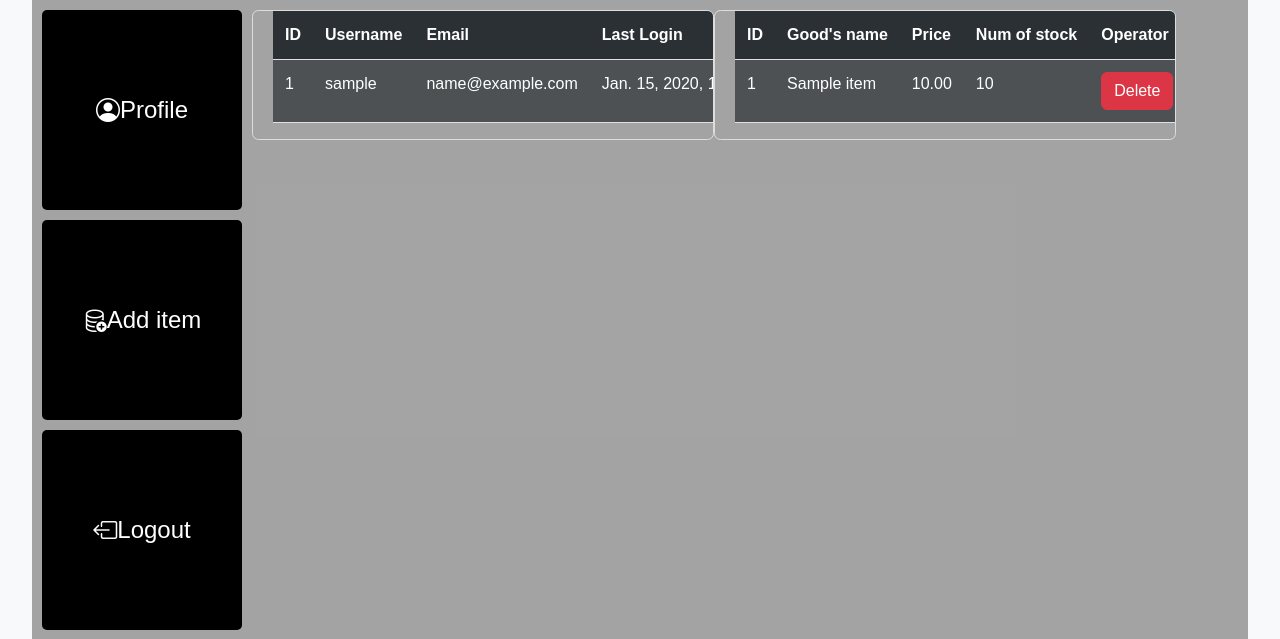
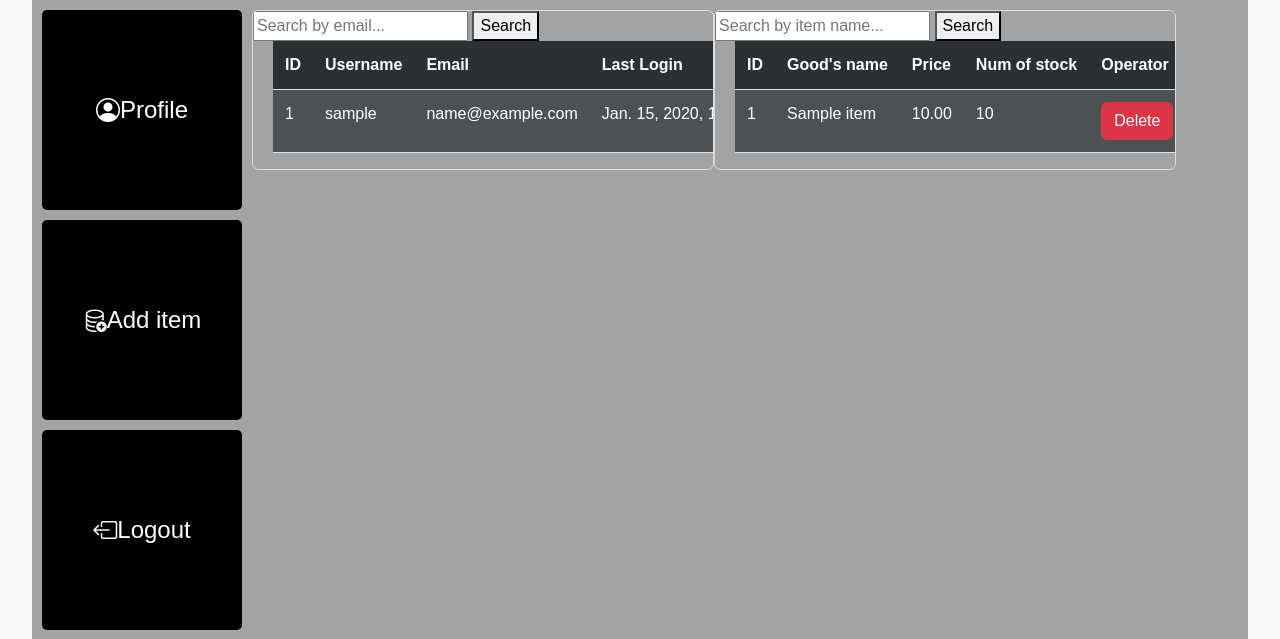
Before and after one commit to Zckevin420/tango_with_django_project, a Django app: page /manager/ in a window 1280 px wide. Shown: the part 72-711 px from the top of the page. Run offline with Django 3.2, Linux system fonts and the light colour scheme; a user stored in the database is signed in; tables that the repository leaves empty hold one stand-in row (values such as "Sample post").

Commit message:
home and manager have been updated (already complete)

```diff
--- a/apptest/static/js/my.js
+++ b/apptest/static/js/my.js
@@ -344,8 +344,6 @@ document.body.addEventListener('click', function(event) {
 });
 
 
-
-
 function updateCartModal() {
     console.log('Updating cart modal...');
     fetch('/cartItems/', {
@@ -362,7 +360,7 @@ function updateCartModal() {
         data.items.forEach(item => {
             // 创建卡片元素
             let card = document.createElement('div');
-            card.className = 'card mb-3'; // 假设使用 Bootstrap 的卡片类
+            card.className = 'card mb-3'; // 使用 Bootstrap 的卡片类
             card.innerHTML = `
                 <div class="card-body">
                     <h5 class="card-title">${item.itemname}</h5>
@@ -381,3 +379,71 @@ function updateCartModal() {
         console.error('Error fetching cart items:', error);
     });
 }
+
+
+document.getElementById('payAll').addEventListener('click', function() {
+    console.log('in the js');
+    fetch('/payCart/', {
+        method: 'POST',
+        headers: {
+            'X-CSRFToken': csrftoken,
+        },
+    })
+    .then(response => response.json())
+    .then(data => {
+        if (data.error) {
+            alert(data.error);  // 显示错误信息
+        } else {
+            alert('Payment completed successfully');
+            window.location.reload()
+            // 可以选择刷新页面或更新特定的页面元素以反映新的钱包余额和购物车状态
+        }
+    })
+    .catch(error => {
+        console.error('Error:', error);
+    });
+});
+
+
+function searchUser() {
+    var input, filter, table, tr, td, i, txtValue;
+    input = document.getElementById("userSearchBox");
+    filter = input.value.toUpperCase();
+    table = document.getElementById("userstable");
+    tr = table.getElementsByTagName("tr");
+
+    // 遍历所有表格行，隐藏不匹配的行
+    for (i = 0; i < tr.length; i++) {
+        td = tr[i].getElementsByTagName("td")[2]; // 选择包含 email 的列
+        if (td) {
+            txtValue = td.textContent || td.innerText;
+            if (txtValue.toUpperCase().indexOf(filter) > -1) {
+                tr[i].style.display = "";
+            } else {
+                tr[i].style.display = "none";
+            }
+        }
+    }
+}
+
+function searchItem() {
+    // 实现方法类似 searchUser()，但根据 itemname 进行过滤
+    var input, filter, table, tr, td, i, txtValue;
+    input = document.getElementById("itemSearchBox");
+    filter = input.value.toUpperCase();
+    table = document.getElementById("itemstable");
+    tr = table.getElementsByTagName("tr");
+
+    // 遍历所有表格行，隐藏不匹配的行
+    for (i = 0; i < tr.length; i++) {
+        td = tr[i].getElementsByTagName("td")[1]; // 选择包含 email 的列
+        if (td) {
+            txtValue = td.textContent || td.innerText;
+            if (txtValue.toUpperCase().indexOf(filter) > -1) {
+                tr[i].style.display = "";
+            } else {
+                tr[i].style.display = "none";
+            }
+        }
+    }
+}
--- a/apptest/templates/homePage.html
+++ b/apptest/templates/homePage.html
@@ -105,6 +105,7 @@
                                 </div>
                                 <div class="modal-footer">
                                     <h5 id="totalPrice">Total Price: £0</h5>
+                                    <button type="submit" id="payAll" class="btn btn-primary">Pay All</button>
                                     <button type="button" class="btn btn-secondary" data-bs-dismiss="modal">Close</button>
                                 </div>
                             </div>
--- a/apptest/templates/managerPage.html
+++ b/apptest/templates/managerPage.html
@@ -106,7 +106,11 @@
             <a href="{% url 'logout' %}" class="bi bi-box-arrow-left">Logout</a>
         </div>
         <div class="table-responsive">
-            <table class="table">
+            <div>
+                <input type="text" id="userSearchBox" placeholder="Search by email...">
+                <button onclick="searchUser()">Search</button>
+            </div>
+            <table class="table" id="userstable">
                 <thead>
                     <tr>
                         <th scope="col" style="color: white">ID</th>
@@ -155,7 +159,11 @@
             </table>
         </div>
         <div class="table-responsive">
-            <table class="table">
+            <div>
+                <input type="text" id="itemSearchBox" placeholder="Search by item name...">
+                <button onclick="searchItem()">Search</button>
+            </div>
+            <table class="table" id="itemstable">
                 <thead>
                     <tr>
                         <th scope="col" style="color: white">ID</th>
--- a/apptest/views.py
+++ b/apptest/views.py
@@ -363,3 +363,44 @@ def cartItems(request):
         return JsonResponse({'items': items_data, 'total_price': float(total_price)})
     else:
         return JsonResponse({'error': 'Invalid request'}, status=400)
+
+
+# @login_required
+# def payDirect(request, payment):
+#     if request.method == 'POST':
+#
+#     else:
+#         return JsonResponse({'error': 'Invalid request'}, status=400)
+#
+
+
+@login_required
+def payCart(request):
+    if request.method == 'POST':
+        user = request.user
+        cart_items = CartItem.objects.filter(cart__user=user).select_related('item')
+        total_price = sum(item.quantity * item.item.price for item in cart_items)
+
+        # 检查库存
+        out_of_stock_items = [
+            item for item in cart_items if item.quantity > item.item.quantity
+        ]
+        if out_of_stock_items:
+            return JsonResponse({'error': 'Out of stock'}, status=400)
+
+        # 检查钱包余额
+        if user.wallet < total_price:
+            return JsonResponse({'error': 'Insufficient funds'}, status=400)
+
+        # 扣款并更新库存
+        user.wallet -= total_price
+        user.save()
+        for item in cart_items:
+            product = Items.objects.get(itemid=item.item.itemid)
+            product.quantity -= item.quantity
+            product.save()
+            item.delete()  # Optionally remove the item from the cart after purchase
+
+        return JsonResponse({'success': 'Payment completed successfully'})
+    else:
+        return JsonResponse({'error': 'invalid request'}, status=400)
--- a/tango_with_django_project/settings.py
+++ b/tango_with_django_project/settings.py
@@ -119,6 +119,7 @@ USE_L10N = True
 
 USE_TZ = True
 
+LOGIN_URL = '/login/'
 
 # Static files (CSS, JavaScript, Images)
 # https://docs.djangoproject.com/en/2.1/howto/static-files/
--- a/tango_with_django_project/urls.py
+++ b/tango_with_django_project/urls.py
@@ -38,7 +38,8 @@ urlpatterns = [
     path('topup/', views.topUp, name='topup'),
     path('searchitem/', views.searchItem, name='searchitem'),
     path('addToCart/<int:itemid>/', views.addToCart, name='addtocart'),
-    path('cartItems/', views.cartItems, name='cartitems')
+    path('cartItems/', views.cartItems, name='cartitems'),
+    path('payCart/', views.payCart, name='paycart'),
     # path('search/', views.search, name='search'),
     # path('login/', templates.login, name='login'),
 ]
```
